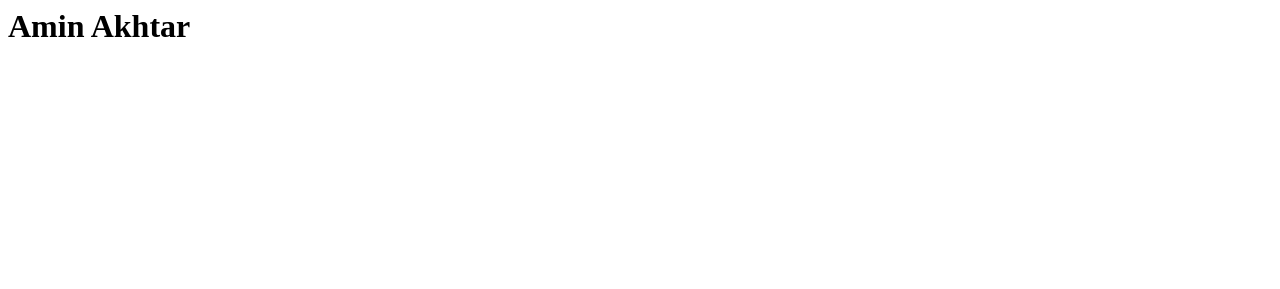
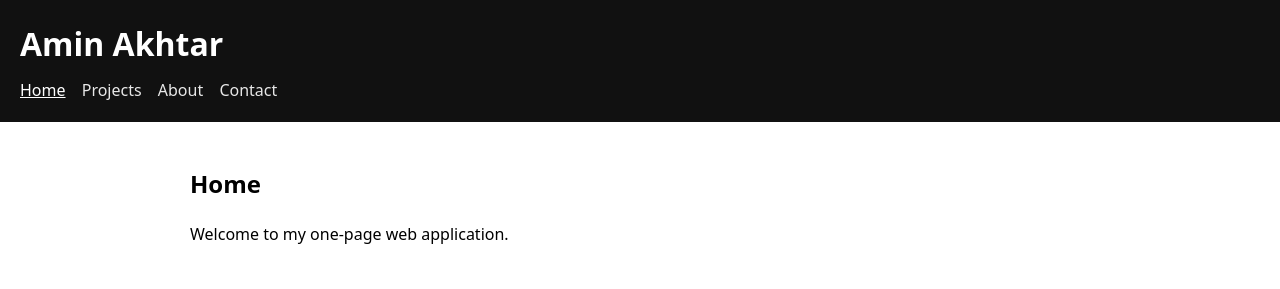
Before and after one commit to aminakhtar/AminAkhtarDeveloper, a plain HTML site: page index.html in a window 1280 px wide. Drawn offline with Linux system fonts and the light colour scheme.

Commit message:
Add basic structure for a single-page web app

```diff
--- a/index.html
+++ b/index.html
@@ -1 +1,79 @@
-<h1>Amin Akhtar</h1>
+<!doctype html>
+<html lang="en">
+<head>
+  <meta charset="utf-8" />
+  <meta name="viewport" content="width=device-width, initial-scale=1" />
+  <title>Amin Akhtar</title>
+  <style>
+    body { font-family: system-ui, Arial, sans-serif; margin: 0; line-height: 1.5; }
+    header { padding: 20px; background: #111; color: #fff; position: sticky; top: 0; }
+    nav a { color: #fff; margin-right: 12px; text-decoration: none; opacity: 0.9; }
+    nav a.active { text-decoration: underline; opacity: 1; }
+    main { padding: 24px; max-width: 900px; margin: 0 auto; }
+    section { display: none; }
+    section.active { display: block; }
+    .card { border: 1px solid #e5e5e5; border-radius: 12px; padding: 16px; margin: 12px 0; }
+  </style>
+</head>
+
+<body>
+  <header>
+    <h1 style="margin:0;">Amin Akhtar</h1>
+    <nav style="margin-top:10px;">
+      <a href="#home" data-route>Home</a>
+      <a href="#projects" data-route>Projects</a>
+      <a href="#about" data-route>About</a>
+      <a href="#contact" data-route>Contact</a>
+    </nav>
+  </header>
+
+  <main>
+    <section id="home">
+      <h2>Home</h2>
+      <p>Welcome to my one-page web application.</p>
+    </section>
+
+    <section id="projects">
+      <h2>Projects</h2>
+      <div class="card">
+        <h3>Project 1</h3>
+        <p>Description...</p>
+      </div>
+      <div class="card">
+        <h3>Project 2</h3>
+        <p>Description...</p>
+      </div>
+    </section>
+
+    <section id="about">
+      <h2>About</h2>
+      <p>Write a short bio here.</p>
+    </section>
+
+    <section id="contact">
+      <h2>Contact</h2>
+      <p>Email: <a href="mailto:you@example.com">you@example.com</a></p>
+    </section>
+  </main>
+
+  <script>
+    function setRoute() {
+      const hash = window.location.hash || "#home";
+      const route = hash.replace("#", "");
+
+      // show/hide sections
+      document.querySelectorAll("main section").forEach(sec => {
+        sec.classList.toggle("active", sec.id === route);
+      });
+
+      // active nav link
+      document.querySelectorAll("a[data-route]").forEach(a => {
+        a.classList.toggle("active", a.getAttribute("href") === hash);
+      });
+    }
+
+    window.addEventListener("hashchange", setRoute);
+    setRoute(); // initial load
+  </script>
+</body>
+</html>
```
